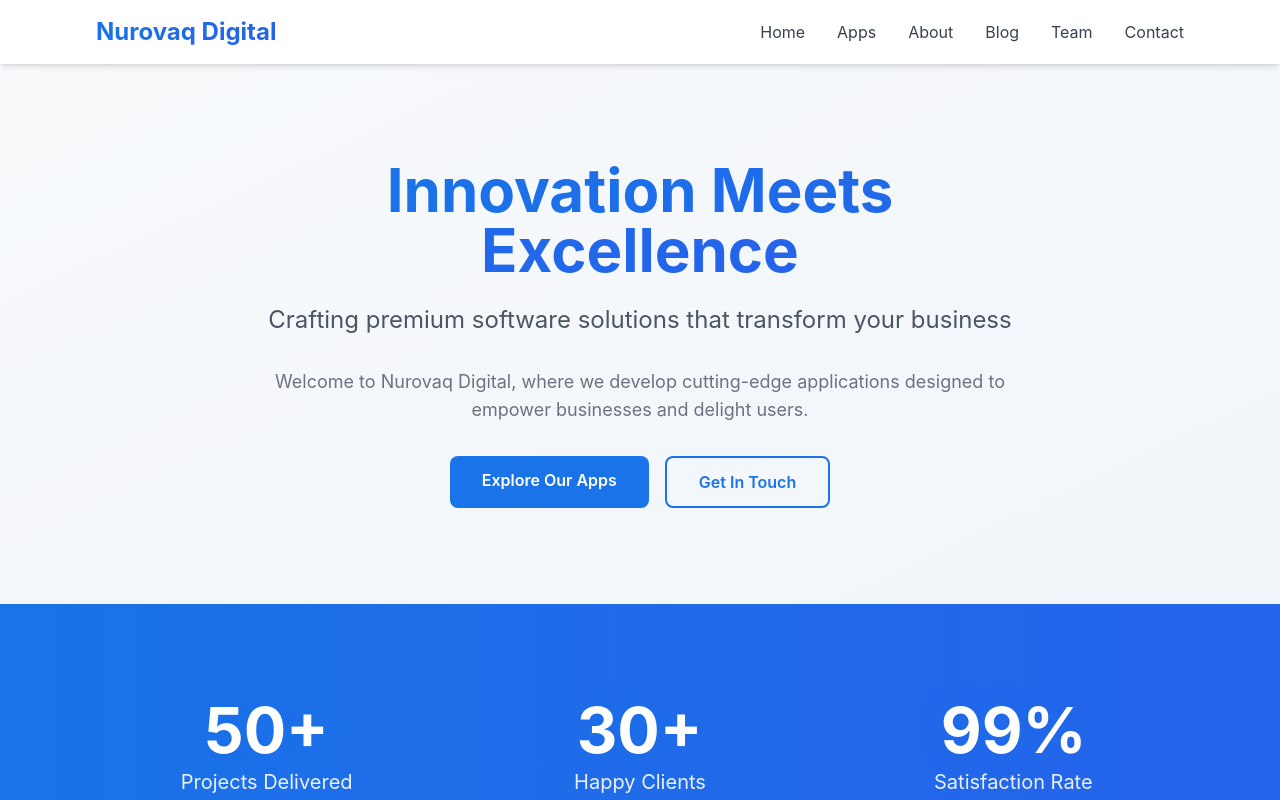
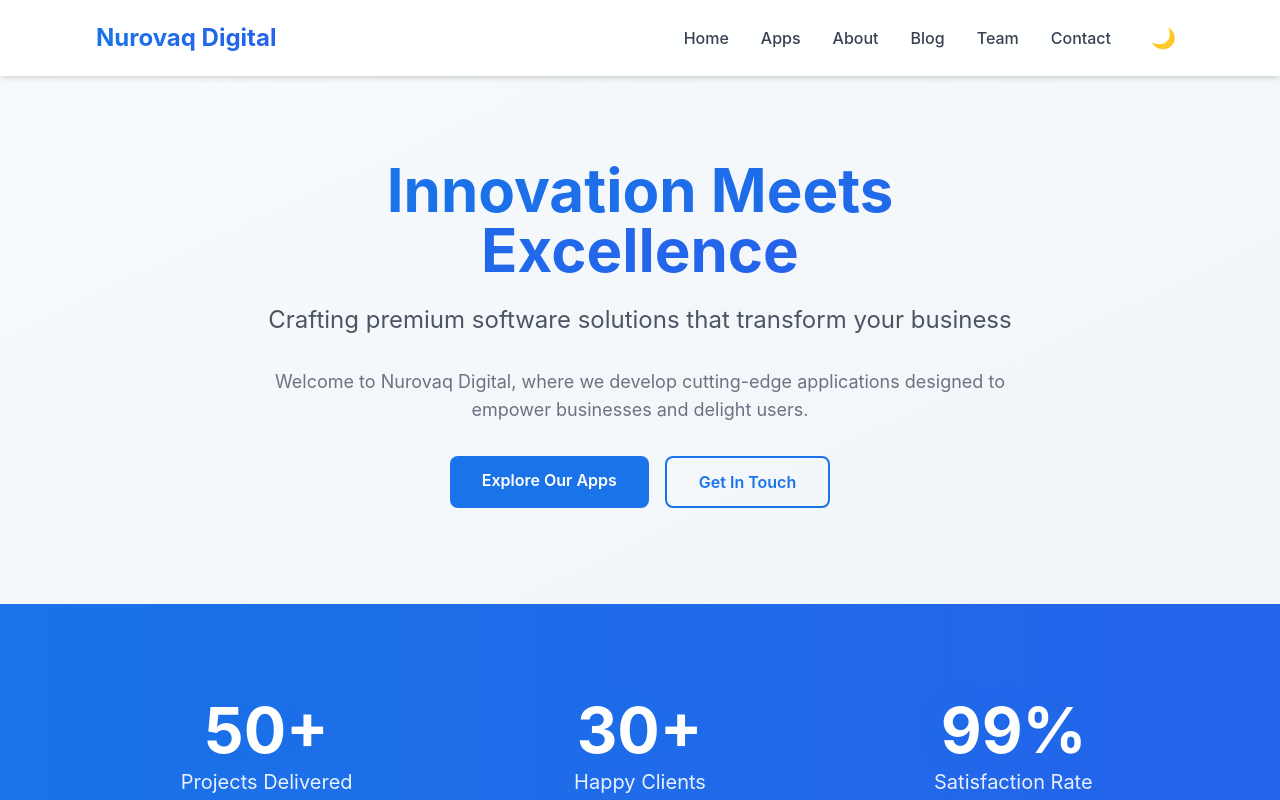
Before and after one commit to nurovaqdigital-dev/Nurovaq-Digital, a Next.js app: page / in a window 1280 px wide. Shown: the top 800 px of the page. Built offline with nearby package versions, Linux system fonts and the light colour scheme.

Commit message:
Auto-sync: saved changes

```diff
--- a/src/components/Header.tsx
+++ b/src/components/Header.tsx
@@ -2,9 +2,11 @@
 
 import { useState } from 'react'
 import Link from 'next/link'
+import { useDarkMode } from '@/hooks/useDarkMode'
 
 export default function Header() {
   const [isOpen, setIsOpen] = useState(false)
+  const { theme, toggleTheme } = useDarkMode()
 
   const navLinks = [
     { href: '#home', label: 'Home' },
@@ -16,44 +18,76 @@ export default function Header() {
   ]
 
   return (
-    <header className="fixed top-0 w-full bg-white shadow-md z-50">
+    <header className="fixed top-0 w-full bg-white/90 dark:bg-slate-900/90 backdrop-blur-md shadow-md z-50 transition-colors duration-300">
       <nav className="container-custom flex justify-between items-center py-4">
-        <div className="text-2xl font-bold gradient-text">
+        <Link href="#home" className="text-2xl font-bold gradient-text">
           Nurovaq Digital
-        </div>
+        </Link>
 
-        {/* Desktop Navigation */}
-        <div className="hidden md:flex gap-8">
+        {/* Desktop Navigation & Dark Mode Toggle */}
+        <div className="hidden md:flex items-center gap-8">
+          <div className="flex gap-8">
             {navLinks.map((link) => (
               <Link
                 key={link.href}
                 href={link.href}
-              className="text-gray-700 hover:text-primary transition-colors"
+                className="text-gray-700 dark:text-slate-300 hover:text-primary dark:hover:text-white font-medium transition-colors"
               >
                 {link.label}
               </Link>
             ))}
           </div>
 
+          {/* Theme Toggle Button */}
+          <button
+            onClick={toggleTheme}
+            className="p-2 rounded-full hover:bg-gray-100 dark:hover:bg-slate-800 transition-colors duration-300"
+            aria-label="Toggle dark mode"
+          >
+            {theme === 'dark' ? (
+              <span className="text-xl text-yellow-400 hover:scale-110 transition-transform block">☀️</span>
+            ) : (
+              <span className="text-xl text-slate-700 hover:scale-110 transition-transform block">🌙</span>
+            )}
+          </button>
+        </div>
+
+        {/* Mobile Header Right */}
+        <div className="flex items-center gap-4 md:hidden">
+          {/* Theme Toggle Button Mobile */}
+          <button
+            onClick={toggleTheme}
+            className="p-2 rounded-full hover:bg-gray-100 dark:hover:bg-slate-800 transition-colors duration-300"
+            aria-label="Toggle dark mode"
+          >
+            {theme === 'dark' ? (
+              <span className="text-xl text-yellow-400 block">☀️</span>
+            ) : (
+              <span className="text-xl text-slate-700 block">🌙</span>
+            )}
+          </button>
+
           {/* Mobile Menu Button */}
           <button
-          className="md:hidden flex flex-col gap-1.5"
+            className="flex flex-col gap-1.5 p-1"
             onClick={() => setIsOpen(!isOpen)}
+            aria-label="Toggle navigation menu"
           >
-          <span className={`h-0.5 w-6 bg-gray-900 transition-all ${isOpen ? 'rotate-45 translate-y-2' : ''}`} />
-          <span className={`h-0.5 w-6 bg-gray-900 transition-all ${isOpen ? 'opacity-0' : ''}`} />
-          <span className={`h-0.5 w-6 bg-gray-900 transition-all ${isOpen ? '-rotate-45 -translate-y-2' : ''}`} />
+            <span className={`h-0.5 w-6 bg-gray-900 dark:bg-slate-100 transition-all ${isOpen ? 'rotate-45 translate-y-2' : ''}`} />
+            <span className={`h-0.5 w-6 bg-gray-900 dark:bg-slate-100 transition-all ${isOpen ? 'opacity-0' : ''}`} />
+            <span className={`h-0.5 w-6 bg-gray-900 dark:bg-slate-100 transition-all ${isOpen ? '-rotate-45 -translate-y-2' : ''}`} />
           </button>
+        </div>
 
-        {/* Mobile Navigation */}
+        {/* Mobile Navigation Dropdown */}
         {isOpen && (
-          <div className="absolute top-full left-0 right-0 bg-white border-t md:hidden">
-            <div className="container-custom flex flex-col gap-4 py-4">
+          <div className="absolute top-full left-0 right-0 bg-white dark:bg-slate-900 border-t dark:border-slate-800 shadow-lg md:hidden transition-colors duration-300">
+            <div className="container-custom flex flex-col gap-4 py-6">
               {navLinks.map((link) => (
                 <Link
                   key={link.href}
                   href={link.href}
-                  className="text-gray-700 hover:text-primary transition-colors"
+                  className="text-gray-700 dark:text-slate-300 hover:text-primary dark:hover:text-white font-medium transition-colors"
                   onClick={() => setIsOpen(false)}
                 >
                   {link.label}
```
Lines whose indentation alone changed are shown as unchanged.
